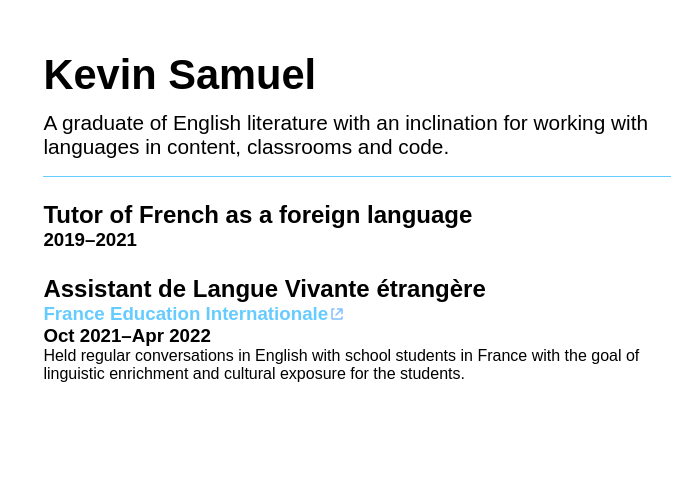
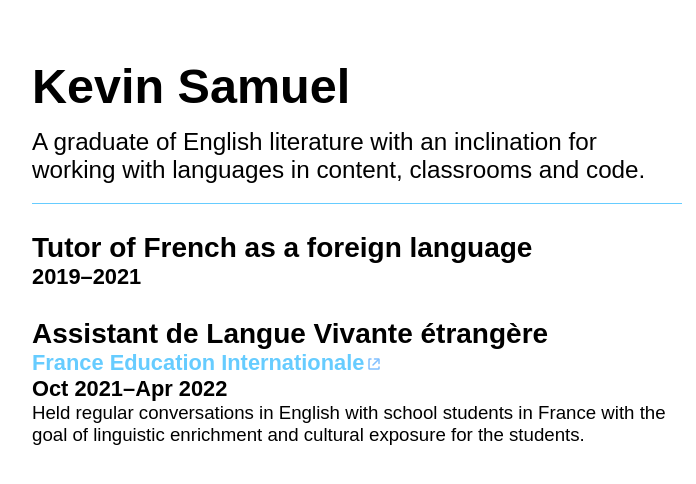
Before and after one commit to kevinnls/resume, a Jekyll site: the page built from index.md, in a window 1280 px wide. Shown: the top 484 px of the page, without its empty margins (283-979 px from the left). Built offline with Jekyll 4.4.1, drawn with Linux system fonts in a browser that asks for light colours.

Commit message:
try some responsive sizing

```diff
--- a/_includes/layout.css
+++ b/_includes/layout.css
@@ -24,6 +24,7 @@
 :root {
   color-scheme: dark light;
   font-family: sans-serif;
+  font-size: 14pt;
   color: var(--fg-color);
   --theme-dark-color: hsl(var(--theme-dark));
   --theme-light-color: hsl(var(--theme-light));
@@ -36,6 +37,7 @@ html {
 }
 
 body {
+  font-size: clamp(12pt,1.75vw,1rem);
   background-color: var(--bg-color);
   min-height: 100vh;
   min-height: 100dvh;
@@ -45,7 +47,7 @@ body {
 }
 
 main {
-  width: clamp(50%, 450px, 90%);
+  width: clamp(50vw, 650px, 90vw);
   height: 100%;
 }
 
```
